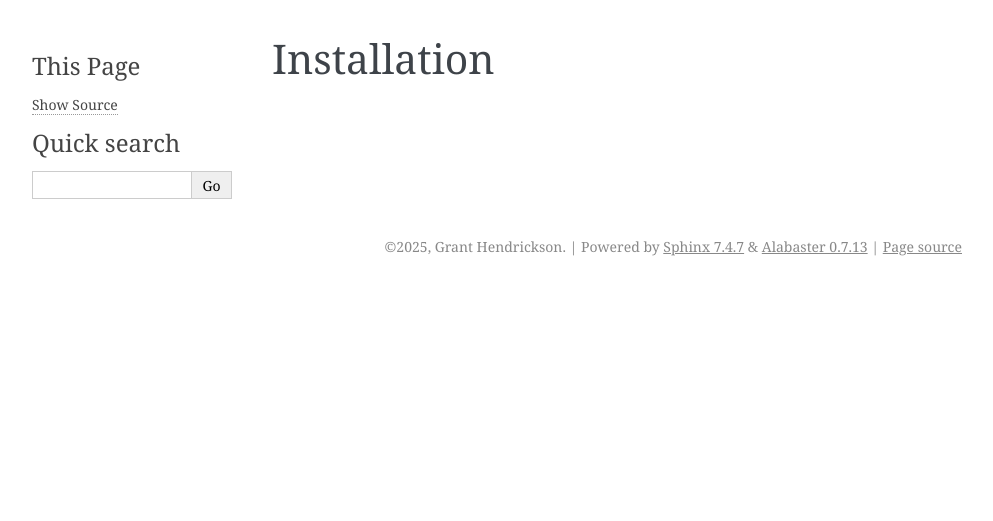
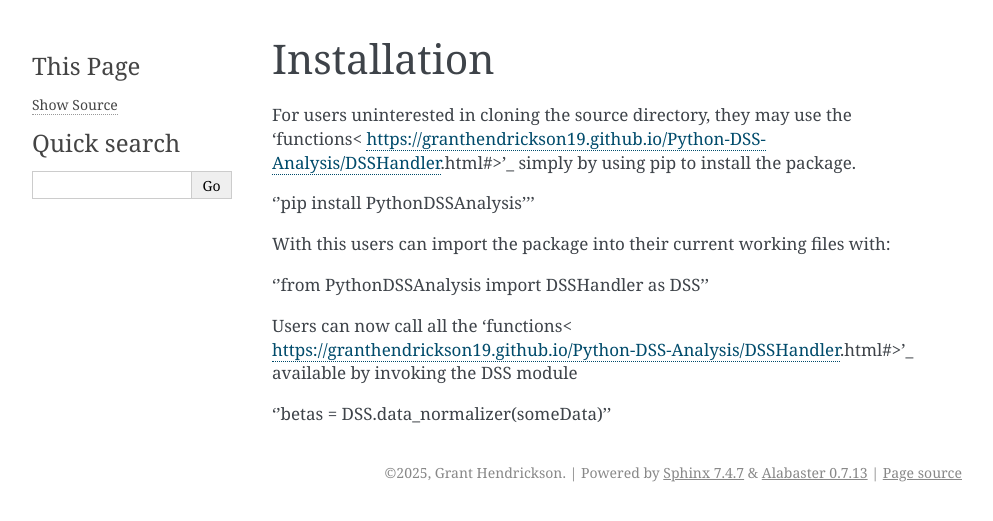
Before and after one commit to granthendrickson19/Python-DSS-Analysis, a Sphinx documentation site: the page built from docs/Installation.rst, in a window 1280 px wide. Shown: the top 521 px of the page, without its empty margins (148-1141 px from the left). Built offline with Sphinx 7.4.7, drawn with Linux system fonts in a browser that asks for light colours.

Commit message:
working on documentation

```diff
--- a/docs/Installation.rst
+++ b/docs/Installation.rst
@@ -1,2 +1,13 @@
 Installation
 ============
+For users uninterested in cloning the source directory, they may use the 'functions< https://granthendrickson19.github.io/Python-DSS-Analysis/DSSHandler.html#>'_ simply by using pip to install the package.
+
+''pip install PythonDSSAnalysis'''
+
+With this users can import the package into their current working files with:
+
+''from PythonDSSAnalysis import DSSHandler as DSS''
+
+Users can now call all the 'functions< https://granthendrickson19.github.io/Python-DSS-Analysis/DSSHandler.html#>'_ available by invoking the DSS module
+
+''betas = DSS.data_normalizer(someData)''
```
